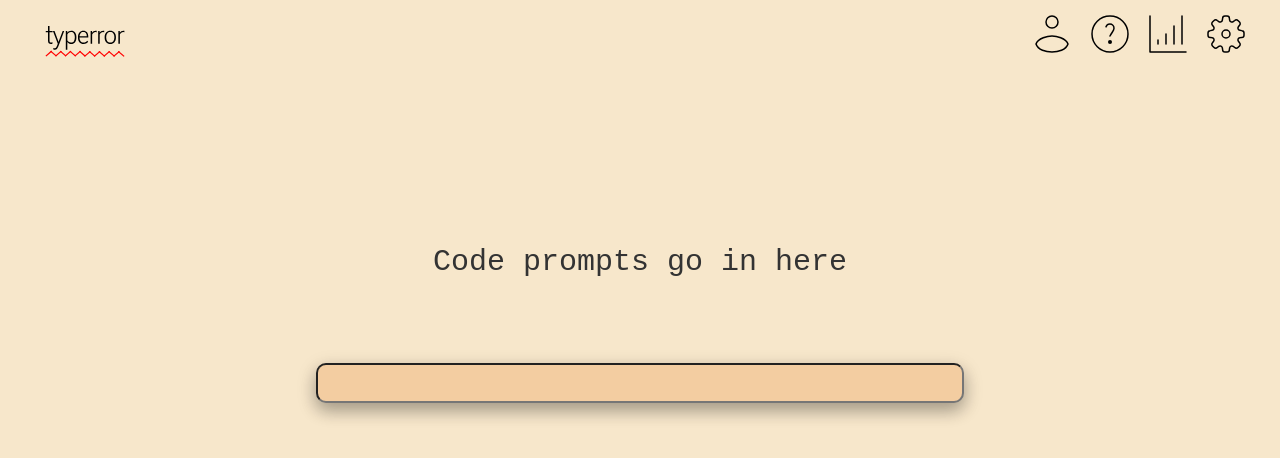
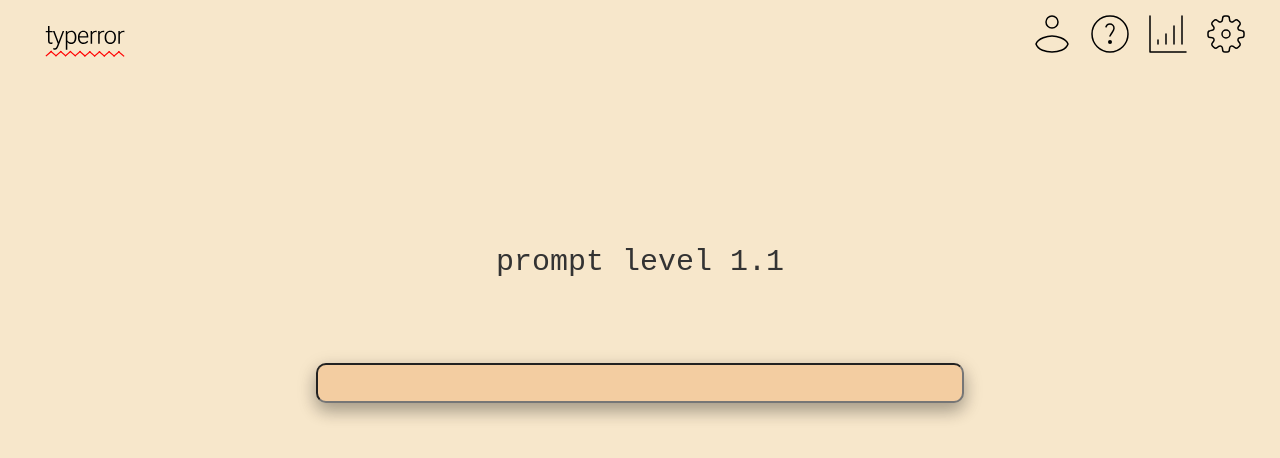
Before and after one commit to team-thunderdome/typerror, a React (Create React App) app in the folder client/: page /game in a window 1280 px wide. Shown: the top 458 px of the page. Built offline with nearby package versions, Linux system fonts and the light colour scheme.

Commit message:
👔 added code to fetch data from command prompt

```diff
--- a/client/src/Codebox.js
+++ b/client/src/Codebox.js
@@ -1,7 +1,7 @@
 import "./Codebox.css";
 
-const Codebox = () => {
-  return <div className="codebox">Code prompts go in here</div>;
+const Codebox = ({ text }) => {
+  return <div className="codebox">{text}</div>;
 };
 
 export default Codebox;
--- a/client/src/GamingPage.js
+++ b/client/src/GamingPage.js
@@ -1,6 +1,6 @@
 import React, { useEffect, useState } from 'react';
 
-import Title from "./Title.js";
+import Title from "./InfoTitle.js";
 import logo from "./assets/logo.svg";
 import TextBox from "./TextBox.js";
 import Header from "./Header.js";
@@ -21,6 +21,8 @@ const GamingPage = () => {
     return (<div>Loading...</div>)
   }
 
+
+
   return (
     <div id="content-container">
       <div id="top-menu-bar">
@@ -28,7 +30,7 @@ const GamingPage = () => {
       </div>
 
       <div id="code-box">
-        <Codebox />
+        <Codebox text={data.level_1[0].prompt}/>
       </div>
 
       <div id="input-text-box">
```
